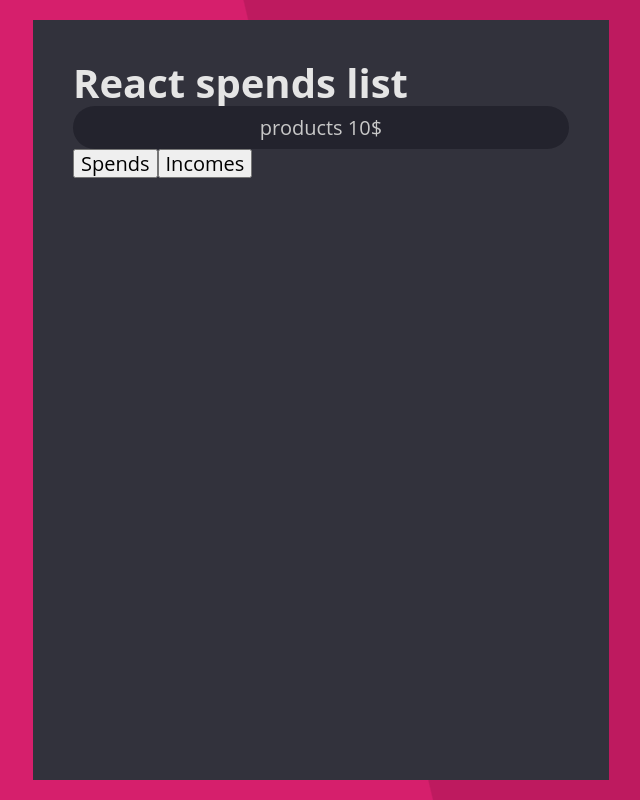
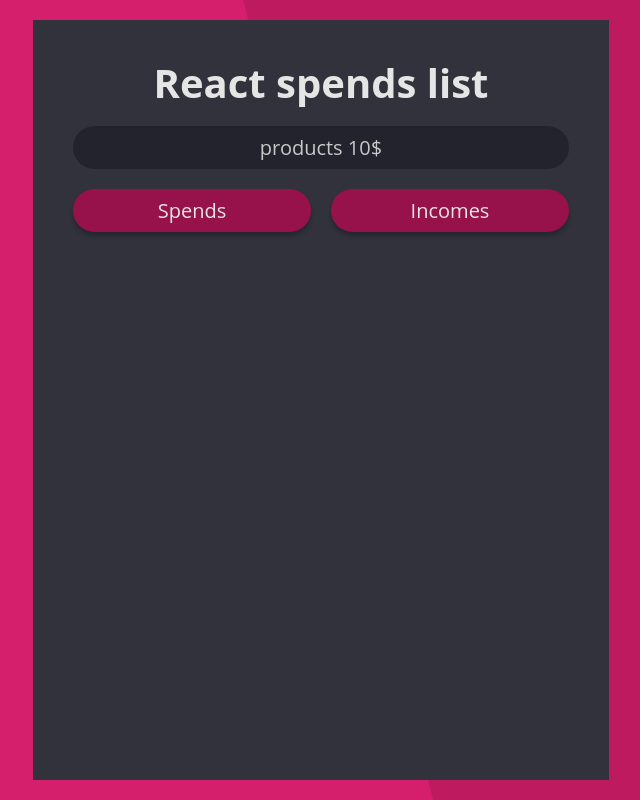
Before and after one commit to fav757/react_spends_list, a React (Create React App) app: page / in a window 1280 px wide. Shown: the whole page, without its empty margins (319-959 px from the left). Built offline with nearby package versions, Linux system fonts and the light colour scheme.

Commit message:
add styles for input panel component

```diff
--- a/src/App.js
+++ b/src/App.js
@@ -1,12 +1,23 @@
 import React from 'react';
 import InputPanel from './components/InputPanel/InputPanel';
+import styled from 'styled-components';
+
+const StyledApp = styled.div`
+  >h1 {
+    text-align: center;
+  }
+
+  >*:not(:last-child) {
+    margin-bottom: 1rem;
+  }
+`;
 
 function App() {
   return (
-    <React.Fragment>
+    <StyledApp>
       <h1>React spends list</h1>
       <InputPanel />
-    </React.Fragment>
+    </StyledApp>
   );
 }
 
--- a/src/components/InputPanel/InputPanel.js
+++ b/src/components/InputPanel/InputPanel.js
@@ -2,18 +2,38 @@ import React from 'react';
 import styled from 'styled-components';
 
 const StyledInput = styled.input`
+  margin-bottom: 1rem;
   background: #23232d;
-  border-radius: 64px;
+  border-radius: 24px;
   font-size: 1rem;
   text-align: center;
   width: 100%;
   padding: 0.5rem 1rem;
   border: none;
   outline: none;
-  color: #E5E5E5;
+  color: inherit;
 
   ::placeholder {
-    color: #C8C8C8;
+    color: #c8c8c8;
+  }
+`;
+
+const StyledButtonsRow = styled.div`
+  display: flex;
+`;
+
+const StyledButton = styled.button`
+  flex: 1;
+  color: inherit;
+  padding: 0.5rem 1rem;
+  border-radius: 24px;
+  background: #97124a;
+  box-shadow: 0px 4px 4px rgba(0, 0, 0, 0.25);
+  border: none;
+  outline: none;
+
+  :first-child {
+    margin-right: 1rem;
   }
 `;
 
@@ -21,10 +41,10 @@ function InputPanel() {
   return (
     <div>
       <StyledInput placeholder='products 10$' />
-      <div>
-        <button>Spends</button>
-        <button>Incomes</button>
-      </div>
+      <StyledButtonsRow>
+        <StyledButton>Spends</StyledButton>
+        <StyledButton>Incomes</StyledButton>
+      </StyledButtonsRow>
     </div>
   );
 }
```
